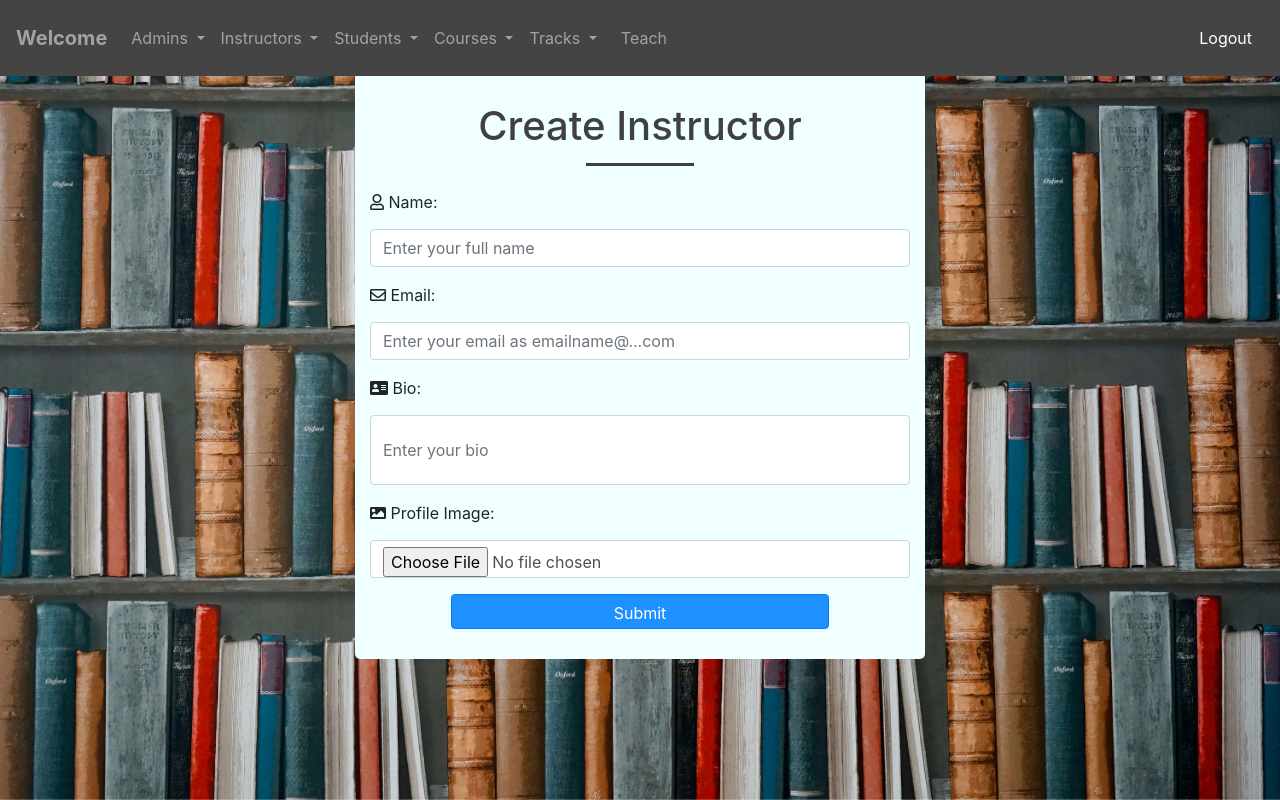
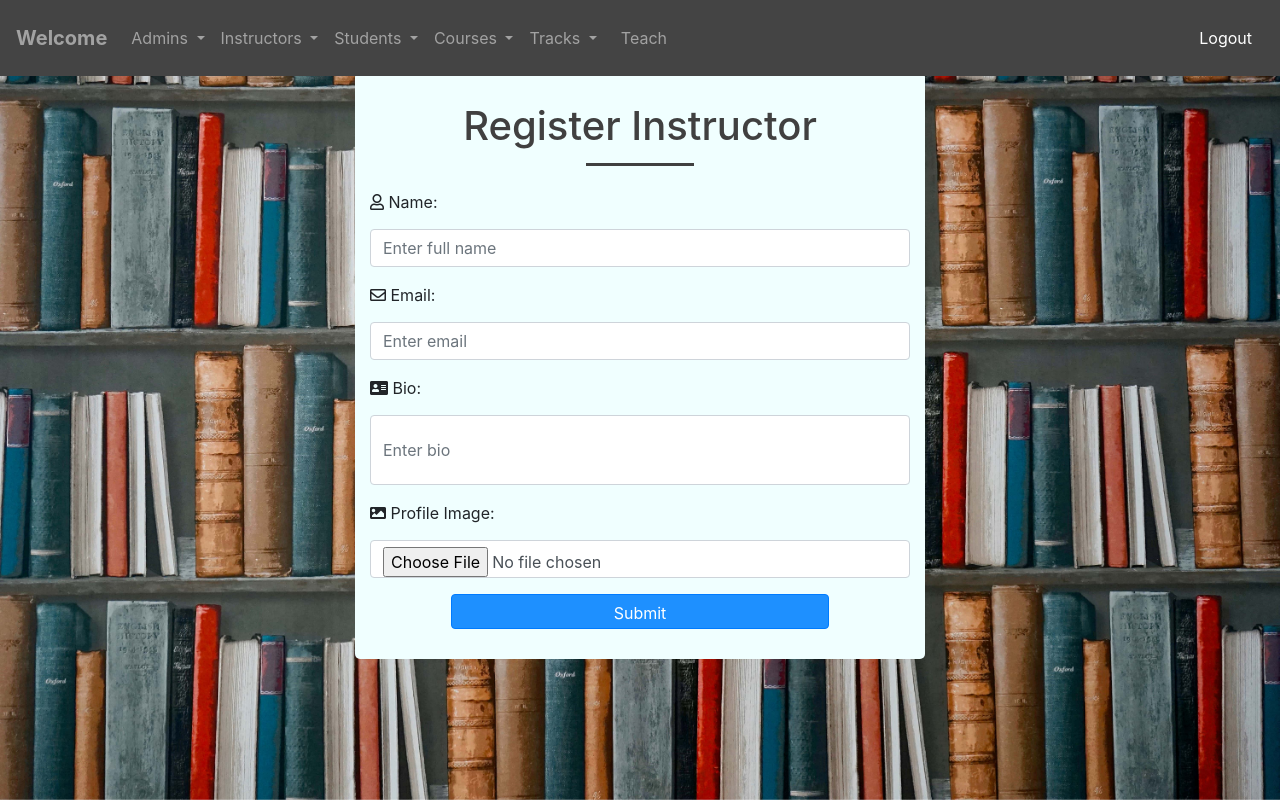
Before and after one commit to be320/Web-Arkdev, a PHP site: page /views/createInstructor.php in a window 1280 px wide. Run offline with PHP 8.4, Linux system fonts and the light colour scheme; the visitor is signed in with stand-in values (Sample User, id 1).

Commit message:
some more minor fixes

```diff
--- a/views/createAdmin.php
+++ b/views/createAdmin.php
@@ -103,12 +103,6 @@ require_once(__DIR__.'/layout/header.php');
                      <input id="password1" name="password" type="password" placeholder="Enter password" class="form-control" required>
                  </div>
 
-                 <div class="form-group">
-                     <i class="fa fa-key"></i>
-                     <label for="password">Reenter password:</label>
-                     <input name="password2" id="password2" name="password2" type="password" placeholder="Reenter Password" class="form-control" required>
-                 </div>
-
                  <div class="text-center submit-btn">
                     <button name="submit" type="Submit" class="btn btn-primary" >Submit</button>
                  </div>
--- a/views/createInstructor.php
+++ b/views/createInstructor.php
@@ -34,24 +34,24 @@ require_once(__DIR__.'/layout/header.php');
               <div class="row justify-content-center align-items-center ">
                    <div class="col-sm-6 align-self-center auth-wrapper">
                         <div class="auth-intro">
-                            <h1 class="auth-title">Create Instructor</h1>
+                            <h1 class="auth-title">Register Instructor</h1>
                             <form action="/app/Controllers/createInstructor.php" method="post" id="NewInstructorForm" enctype="multipart/form-data">
                                 <div class="form-group">
                      <i class="far fa-user"></i>
                      <label for="name">Name:</label>
-                     <input id="Name" name="name" type="text" placeholder="Enter your full name" class="form-control" required>
+                     <input id="Name" name="name" type="text" placeholder="Enter full name" class="form-control" required>
                  </div>
 
                 <div class="form-group">
                      <i class="far fa-envelope"></i>
                      <label for="email">Email:</label>
-                     <input id="email" name="email" type="email" placeholder="Enter your email as emailname@...com" class="form-control" required>
+                     <input id="email" name="email" type="email" placeholder="Enter email" class="form-control" required>
                  </div>
 
                  <div class="form-group">
                      <i class="fa fa-address-card"></i>
                      <label for="bio">Bio:</label>
-                     <input id="bio" name="bio" type="text" placeholder="Enter your bio" class="form-control" required style="height: 70px">
+                     <input id="bio" name="bio" type="text" placeholder="Enter bio" class="form-control" required style="height: 70px">
                  </div>
 
 				<div class="form-group">
```
Also changed, not shown: views/home.php (+0 -12 lines).
